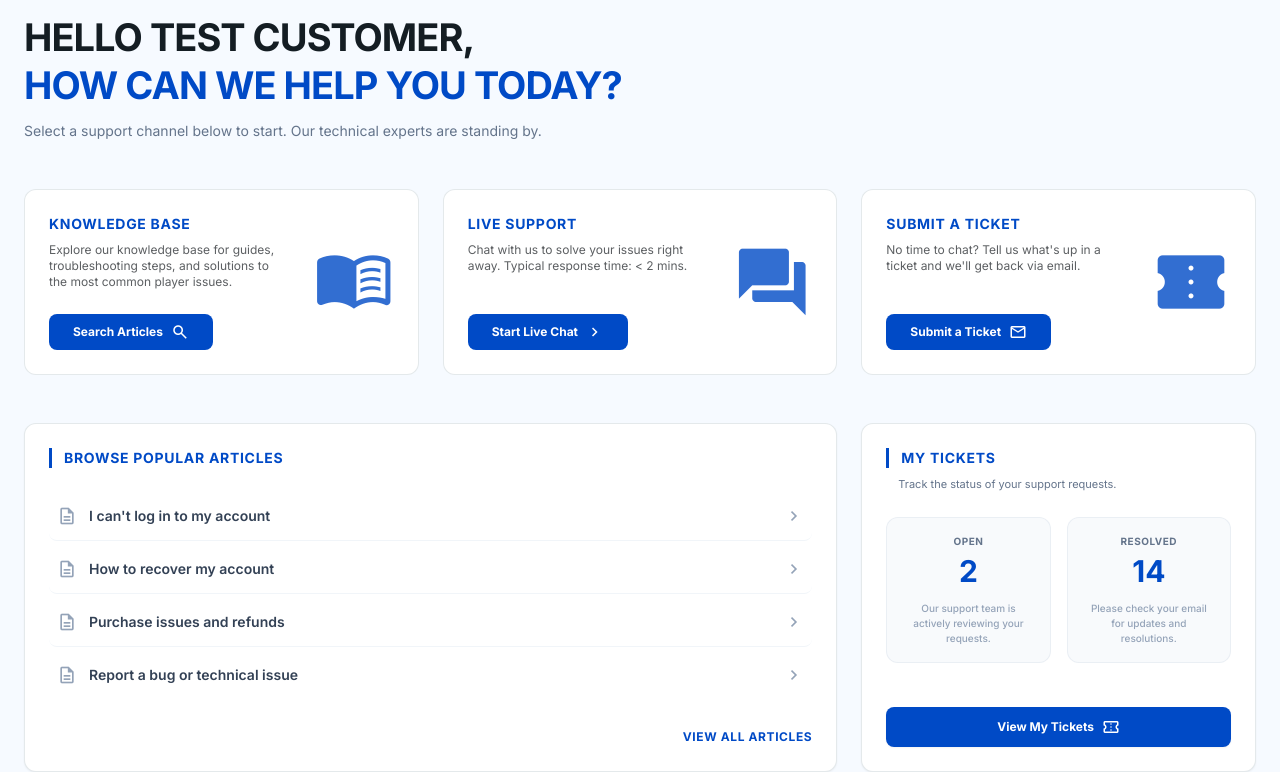
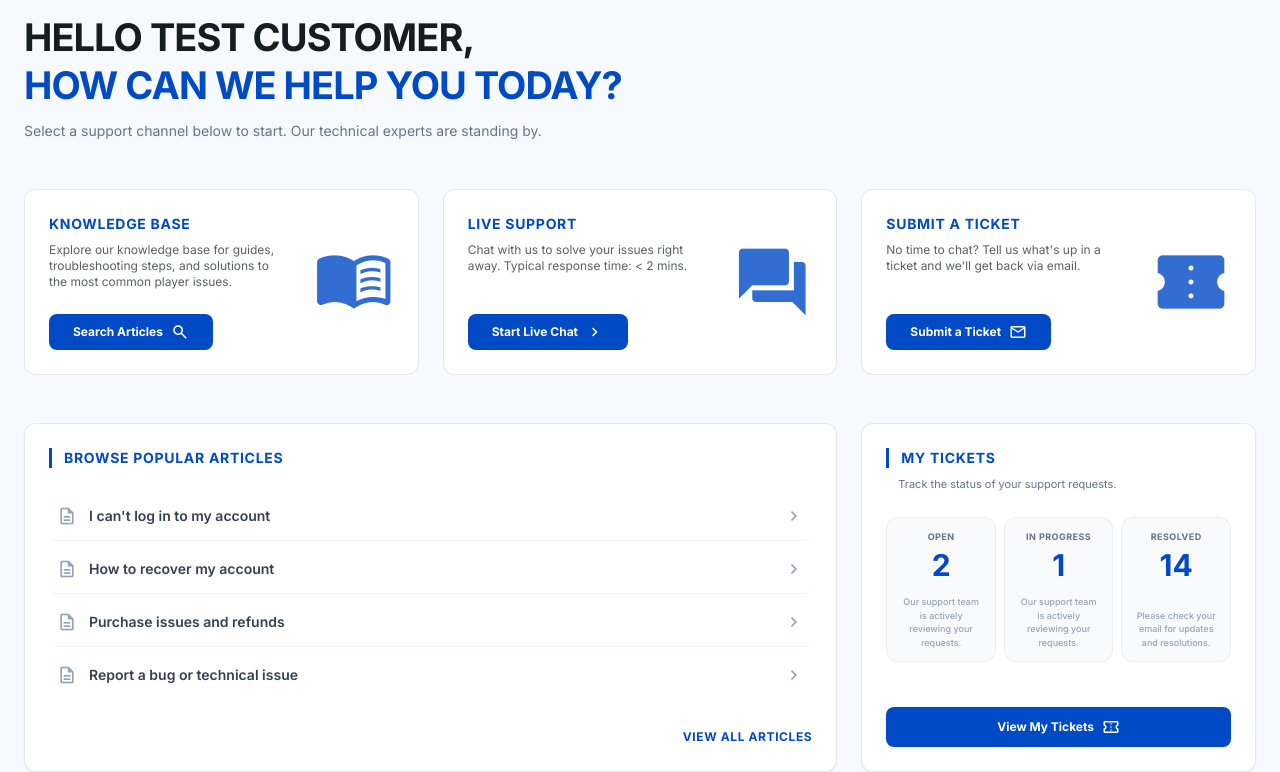
Before and after one commit to bichngocwork-ba/customer_view, a website: page index.html in a window 1280 px wide. Shown: the part 66-838 px from the top of the page. Drawn offline with nearby package versions, Linux system fonts and the light colour scheme; no server answers.

Commit message:
Add In Progress ticket stat card to dashboard overview

```diff
--- a/index.html
+++ b/index.html
@@ -311,23 +311,32 @@
             </div>
             <p class="text-[11px] text-slate-500 mb-6 pl-3">Track the status of your support requests.</p>
 
-            <div class="grid grid-cols-2 gap-4 mb-6">
+            <div class="grid grid-cols-3 gap-2 mb-6">
               <div
-                class="bg-slate-50 border border-slate-200/60 rounded-xl p-4 text-center flex flex-col justify-between min-h-[145px]">
+                class="bg-slate-50 border border-slate-200/60 rounded-xl p-3 text-center flex flex-col justify-between min-h-[145px]">
                 <div>
-                  <span class="text-[10px] font-bold uppercase tracking-wider text-slate-500 block mb-1">Open</span>
+                  <span class="text-[9px] font-bold uppercase tracking-wider text-slate-500 block mb-1">Open</span>
                   <span id="ticket-open-count" class="text-3xl font-extrabold text-primary animate-pulse">...</span>
                 </div>
-                <p class="text-[10px] text-slate-400 font-medium leading-normal mt-3">Our support team is actively
+                <p class="text-[9px] text-slate-400 font-medium leading-normal mt-3">Our support team is actively
                   reviewing your requests.</p>
               </div>
               <div
-                class="bg-slate-50 border border-slate-200/60 rounded-xl p-4 text-center flex flex-col justify-between min-h-[145px]">
+                class="bg-slate-50 border border-slate-200/60 rounded-xl p-3 text-center flex flex-col justify-between min-h-[145px]">
                 <div>
-                  <span class="text-[10px] font-bold uppercase tracking-wider text-slate-500 block mb-1">Resolved</span>
+                  <span class="text-[9px] font-bold uppercase tracking-wider text-slate-500 block mb-1">In Progress</span>
+                  <span id="ticket-progress-count" class="text-3xl font-extrabold text-primary animate-pulse">...</span>
+                </div>
+                <p class="text-[9px] text-slate-400 font-medium leading-normal mt-3">Our support team is actively
+                  reviewing your requests.</p>
+              </div>
+              <div
+                class="bg-slate-50 border border-slate-200/60 rounded-xl p-3 text-center flex flex-col justify-between min-h-[145px]">
+                <div>
+                  <span class="text-[9px] font-bold uppercase tracking-wider text-slate-500 block mb-1">Resolved</span>
                   <span id="ticket-resolved-count" class="text-3xl font-extrabold text-primary animate-pulse">...</span>
                 </div>
-                <p class="text-[10px] text-slate-400 font-medium leading-normal mt-3">Please check your email for
+                <p class="text-[9px] text-slate-400 font-medium leading-normal mt-3">Please check your email for
                   updates and resolutions.</p>
               </div>
             </div>
@@ -499,9 +508,11 @@
 
     async function loadTicketsCounts(userId) {
       const openEl = document.getElementById('ticket-open-count');
+      const progressEl = document.getElementById('ticket-progress-count');
       const resolvedEl = document.getElementById('ticket-resolved-count');
 
       let openCount = 2; // fallback Open count
+      let progressCount = 1; // fallback In Progress count
       let resolvedCount = 14; // fallback Resolved count
 
       try {
@@ -514,6 +525,10 @@
 
           if (!error && tickets) {
             openCount = tickets.filter(t => (t.status || '').toLowerCase() === 'open').length;
+            progressCount = tickets.filter(t => {
+              const s = (t.status || '').toLowerCase();
+              return s === 'in progress' || s === 'drafting' || s === 'in_progress';
+            }).length;
             resolvedCount = tickets.filter(t => (t.status || '').toLowerCase() === 'resolved' || (t.status || '').toLowerCase() === 'closed').length;
           }
         }
@@ -524,6 +539,10 @@
       if (openEl) {
         openEl.textContent = openCount;
         openEl.classList.remove('animate-pulse');
+      }
+      if (progressEl) {
+        progressEl.textContent = progressCount;
+        progressEl.classList.remove('animate-pulse');
       }
       if (resolvedEl) {
         resolvedEl.textContent = resolvedCount;
```
